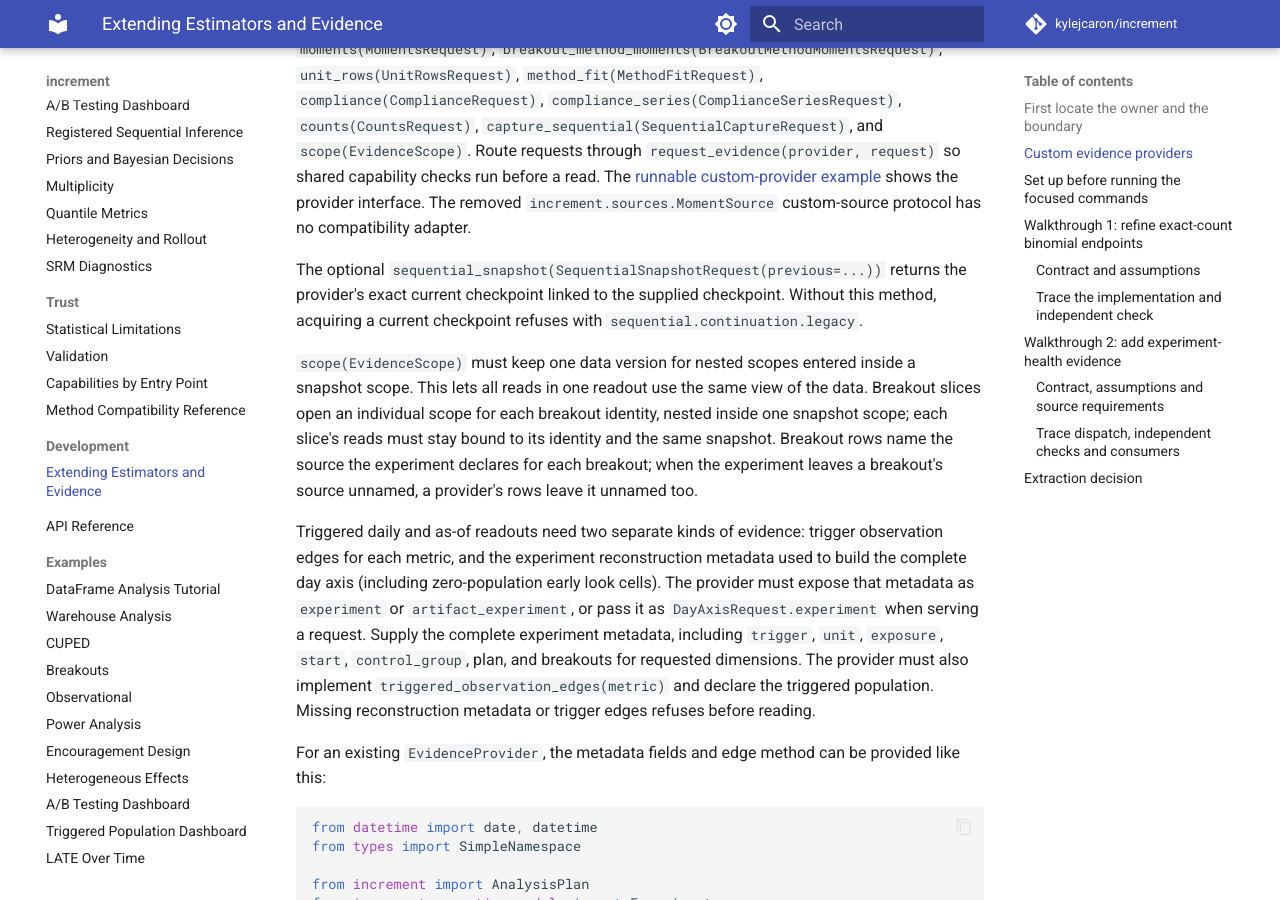
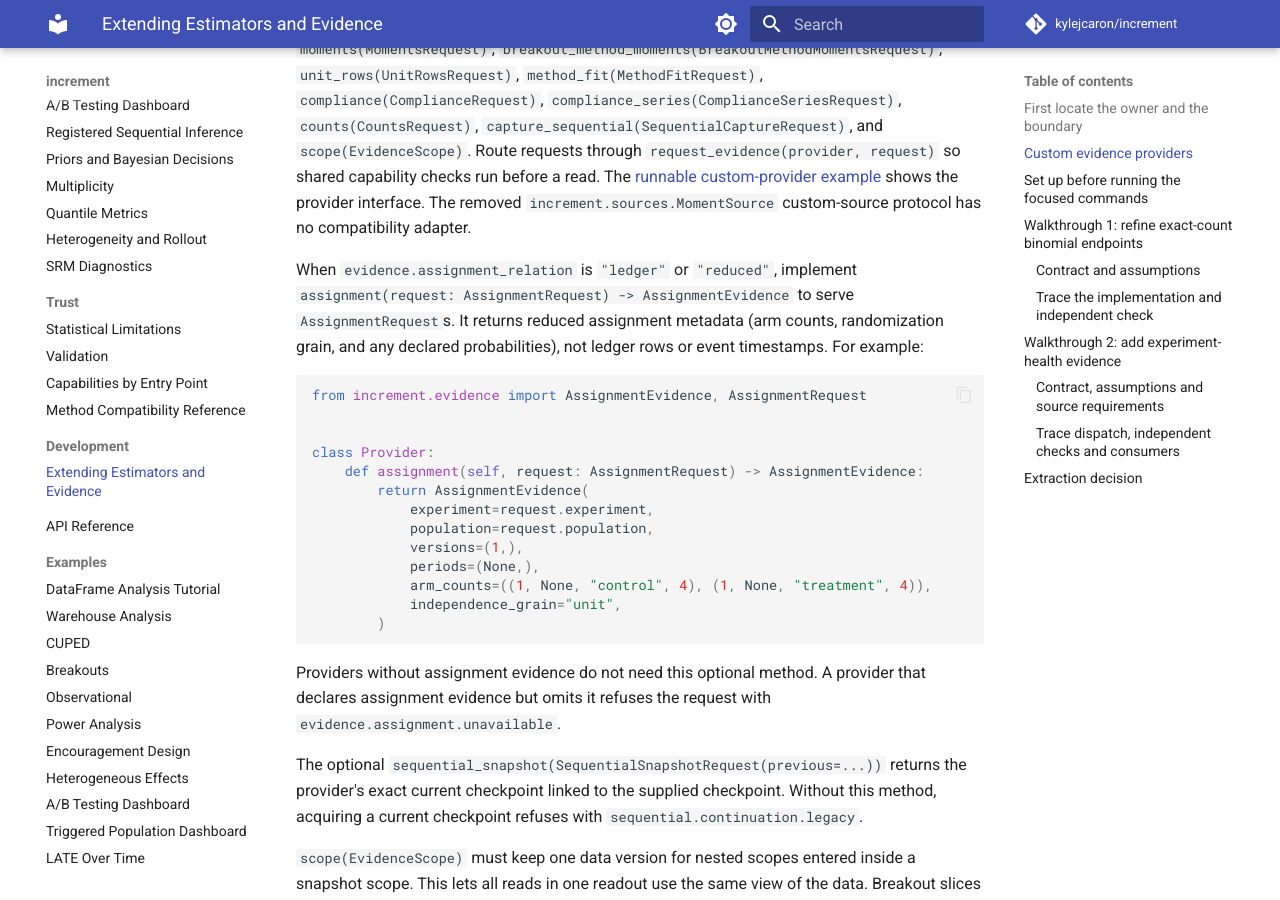
Before and after one commit to kylejcaron/increment, an MkDocs documentation site: the page built from docs/development/adding-an-estimator.md, in a window 1280 px wide and 900 px high, scrolled down 1023 px. Built offline with MkDocs 1.6.1 and Material for MkDocs 9.7.7, drawn with Linux system fonts in a browser that asks for light colours; comment, search, counter and statistics services are not loaded.

Commit message:
Document the assignment request on custom evidence providers

````diff
--- a/docs/development/adding-an-estimator.md
+++ b/docs/development/adding-an-estimator.md
@@ -24,6 +24,32 @@ request)` so shared capability checks run before a read. The
 [runnable custom-provider example](https://github.com/kylejcaron/increment/blob/main/examples/custom_evidence_provider.py)
 shows the provider interface. The removed `increment.sources.MomentSource`
 custom-source protocol has no compatibility adapter.
+
+When `evidence.assignment_relation` is `"ledger"` or `"reduced"`, implement
+`assignment(request: AssignmentRequest) -> AssignmentEvidence` to serve
+`AssignmentRequest`s. It returns reduced assignment metadata (arm counts,
+randomization grain, and any declared probabilities), not ledger rows or event
+timestamps. For example:
+
+```python
+from increment.evidence import AssignmentEvidence, AssignmentRequest
+
+
+class Provider:
+    def assignment(self, request: AssignmentRequest) -> AssignmentEvidence:
+        return AssignmentEvidence(
+            experiment=request.experiment,
+            population=request.population,
+            versions=(1,),
+            periods=(None,),
+            arm_counts=((1, None, "control", 4), (1, None, "treatment", 4)),
+            independence_grain="unit",
+        )
+```
+
+Providers without assignment evidence do not need this optional method. A
+provider that declares assignment evidence but omits it refuses the request
+with `evidence.assignment.unavailable`.
 
 The optional `sequential_snapshot(SequentialSnapshotRequest(previous=...))`
 returns the provider's exact current checkpoint linked to the supplied
````
Also changed, not shown: 2 other files.
